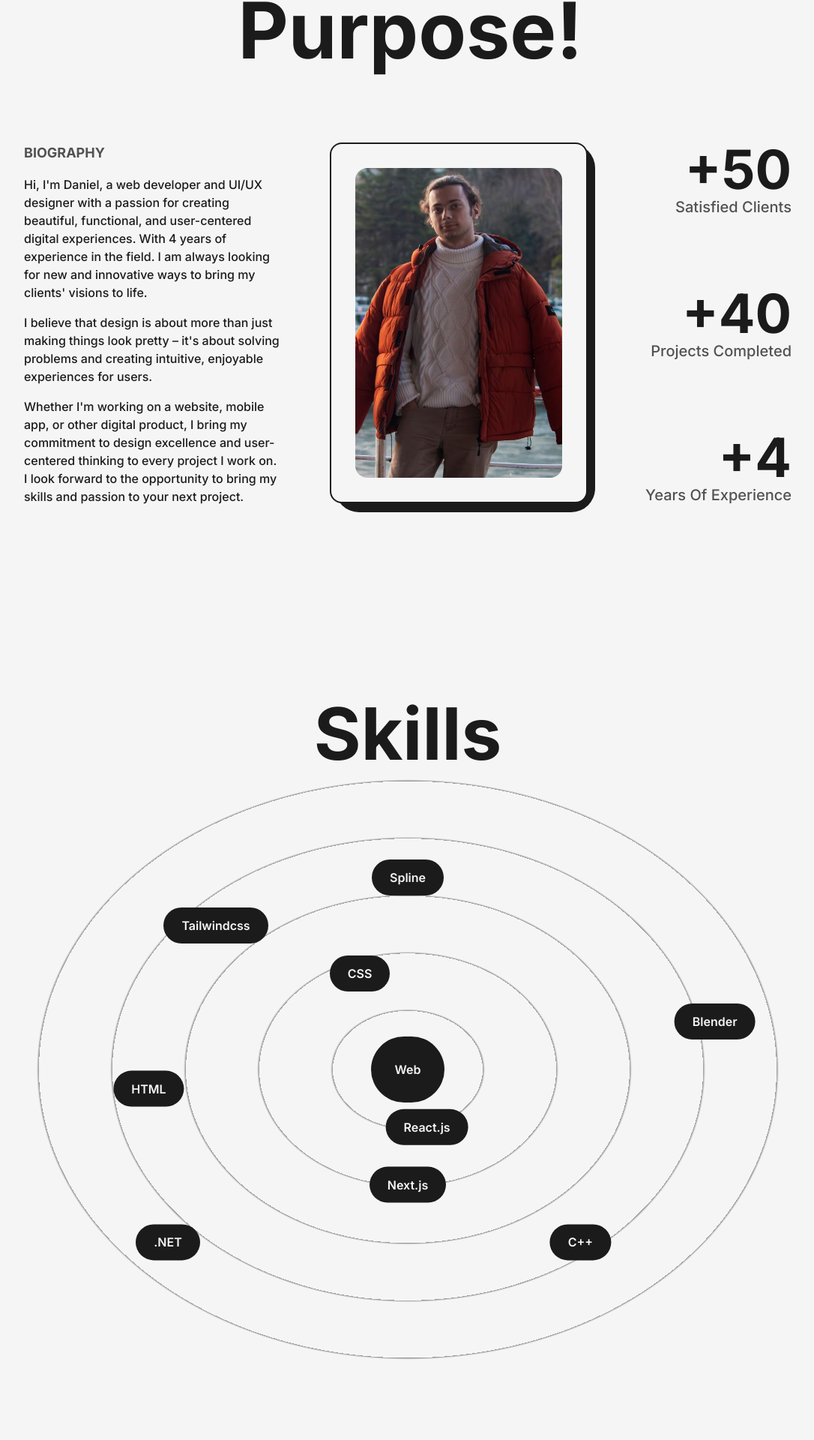
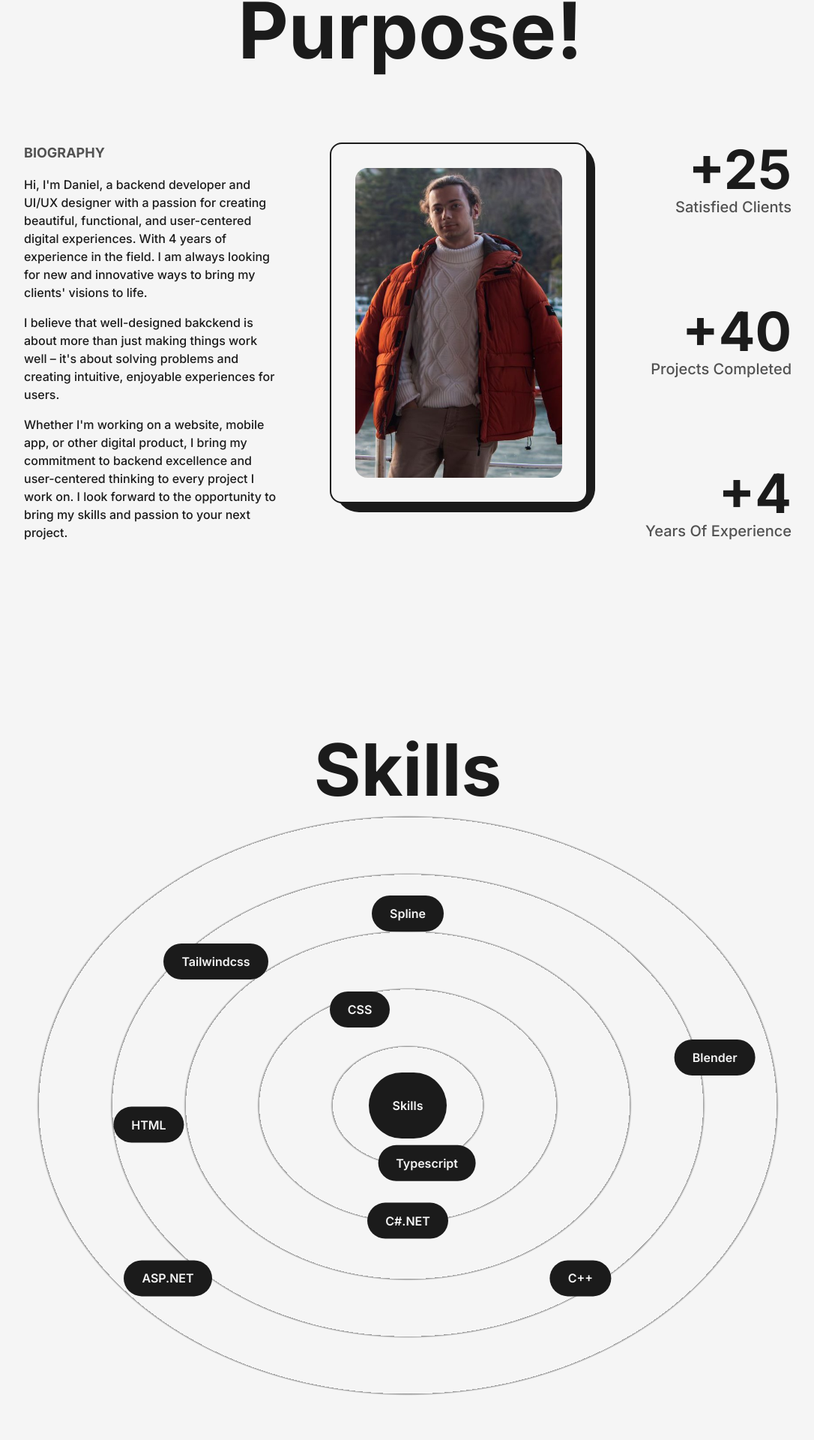
Before and after one commit to LoGiSTeRr/DanielPortfolio, a Next.js app: page /about in a window 1280 px wide. Shown: the part 362-2282 px from the top of the page at 75% size, without its empty margins (96-1182 px from the left). Built offline with nearby package versions, Linux system fonts and the light colour scheme.

Commit message:
about changes

```diff
--- a/app/about/Experince.jsx
+++ b/app/about/Experince.jsx
@@ -42,12 +42,12 @@ const Experince = () => {
                 />
                 <Details
                     position={'Software Engineer'} company={'Freelance'}
-                    time={'2022-Present'}  address={'Baku'}
+                    time={'2020-Present'}  address={'Remote'}
                     work={"Worked on creating Desktop Applications on .NET technology, such as self-written IDE, Maze generator, Messenger"}
                 />
                 <Details
                     position={'Web developer'} company={'Start-Up'}
-                    time={'2022-Present'}  address={'Baku'}
+                    time={'2019-2021'}  address={'Baku'}
                     work={"Used ASP.NET to develop well-optimized APIs with well-written documentations"}
                 />
             </ul>
--- a/app/about/Skills.jsx
+++ b/app/about/Skills.jsx
@@ -25,16 +25,16 @@ const Skills = () => {
             <motion.div whileHover={{scale:1.05}} className='p-8 cursor-pointer shadow-dark flex items-center justify-center rounded-full font-semibold dark:bg-light dark:text-dark bg-dark text-light
             lg:p-6 md:p-4 xs:text-xs xs:p-2
             '>
-                Web
+                Skills
             </motion.div>
             <Skill name={'CSS'} x="-5vw" y="-10vw"/>
             <Skill name={'HTML'} x="-27vw" y="2vw"/>
-            <Skill name={'React.js'} x="2vw" y="6vw"/>
-            <Skill name={'Next.js'} x="0vw" y="12vw"/>
+            <Skill name={'Typescript'} x="2vw" y="6vw"/>
+            <Skill name={'C#.NET'} x="0vw" y="12vw"/>
             <Skill name={'Tailwindcss'} x="-20vw" y="-15vw"/>
             <Skill name={'Blender'} x="32vw" y="-5vw"/>
             <Skill name={'Spline'} x="0vw" y="-20vw"/>
-            <Skill name={'.NET'} x="-25vw" y="18vw"/>
+            <Skill name={'ASP.NET'} x="-25vw" y="18vw"/>
             <Skill name={'C++'} x="18vw" y="18vw"/>
         </div>
     </>
--- a/app/about/page.jsx
+++ b/app/about/page.jsx
@@ -45,17 +45,17 @@ const About = () => {
             <div className='col-span-3 flex flex-col items-start justify-start xl:col-span-4 md:order-2 md:col-span-8'>
               <h2 className='mb-4 text-lg font-bold uppercase text-dark/75 dark:text-light'>Biography</h2>
               <p className="font-medium">
-                Hi, I'm Daniel, a web developer and UI/UX designer with a passion for creating beautiful, functional,
+                Hi, I'm Daniel, a backend developer and UI/UX designer with a passion for creating beautiful, functional,
                 and user-centered digital experiences. With 4 years of experience in the field. I am always looking for
                 new and innovative ways to bring my clients' visions to life.
               </p>
               <p className="my-4 font-medium">
-                I believe that design is about more than just making things look pretty – it's about solving problems and
+                I believe that well-designed bakckend is about more than just making things work well – it's about solving problems and
                 creating intuitive, enjoyable experiences for users.
               </p>
               <p className="font-medium">
                 Whether I'm working on a website, mobile app, or
-                other digital product, I bring my commitment to design excellence and user-centered thinking to
+                other digital product, I bring my commitment to backend excellence and user-centered thinking to
                 every project I work on. I look forward to the opportunity to bring my skills and passion to your next project.
               </p>
             </div>
@@ -72,7 +72,7 @@ const About = () => {
             <div className='col-span-2 flex flex-col items-end justify-between xl:col-span-8 xl:flex-row xl:items-center md:order-3'>
               <div className= 'flex flex-col items-end justify-center xl:items-center'>
                 <span className='inline-block text-7xl font-bold md:text-6xl sm:text-5xl xs:text-4xl'>
-                  +<AnimatedNumbers value={50}/>
+                  +<AnimatedNumbers value={25}/>
                 </span>
                 <h2 className='text-xl font-medium dark:text-light capitalize text-dark/75 xl:text-center md:text-lg sm:text-base xs:text-sm'>satisfied clients</h2>
               </div>
```
